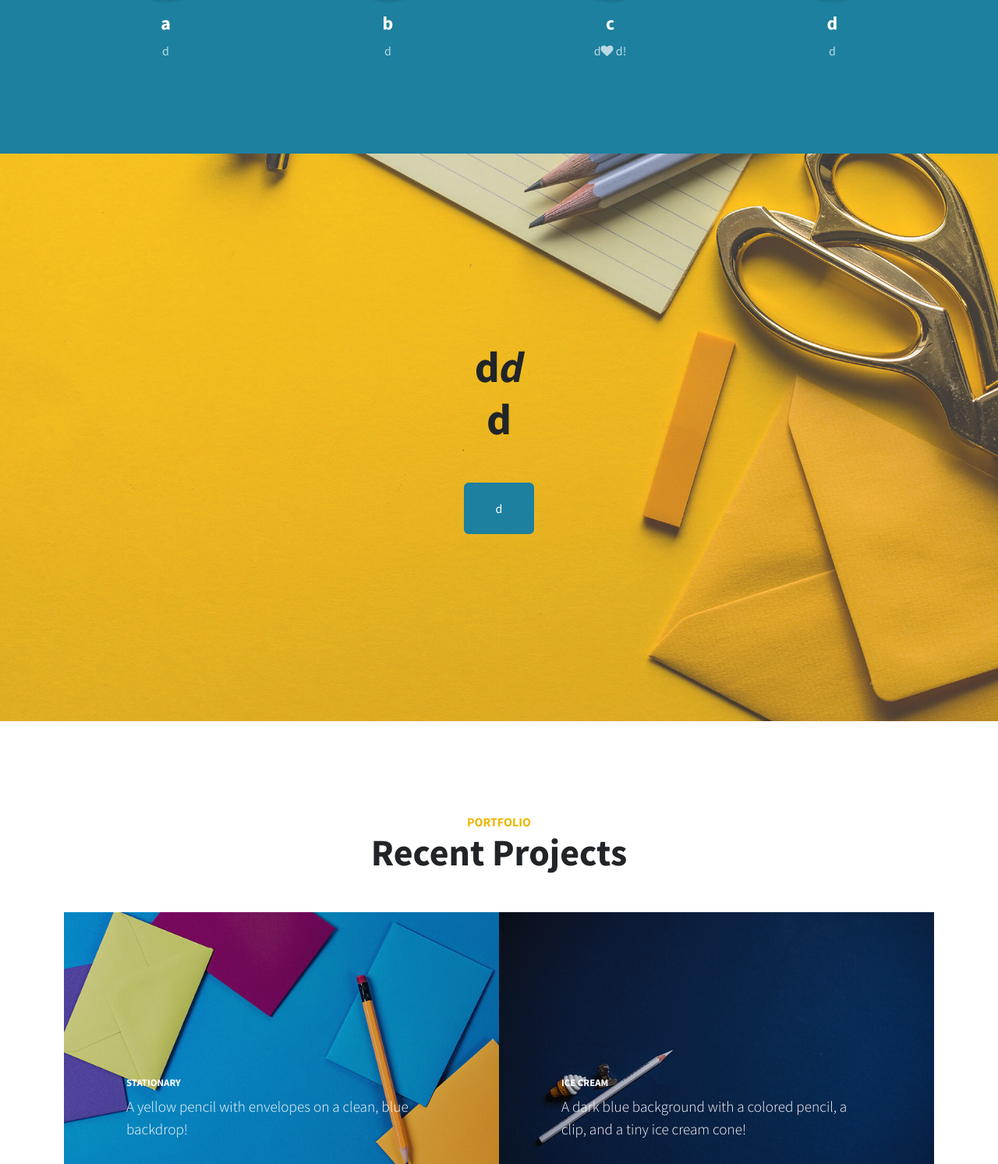
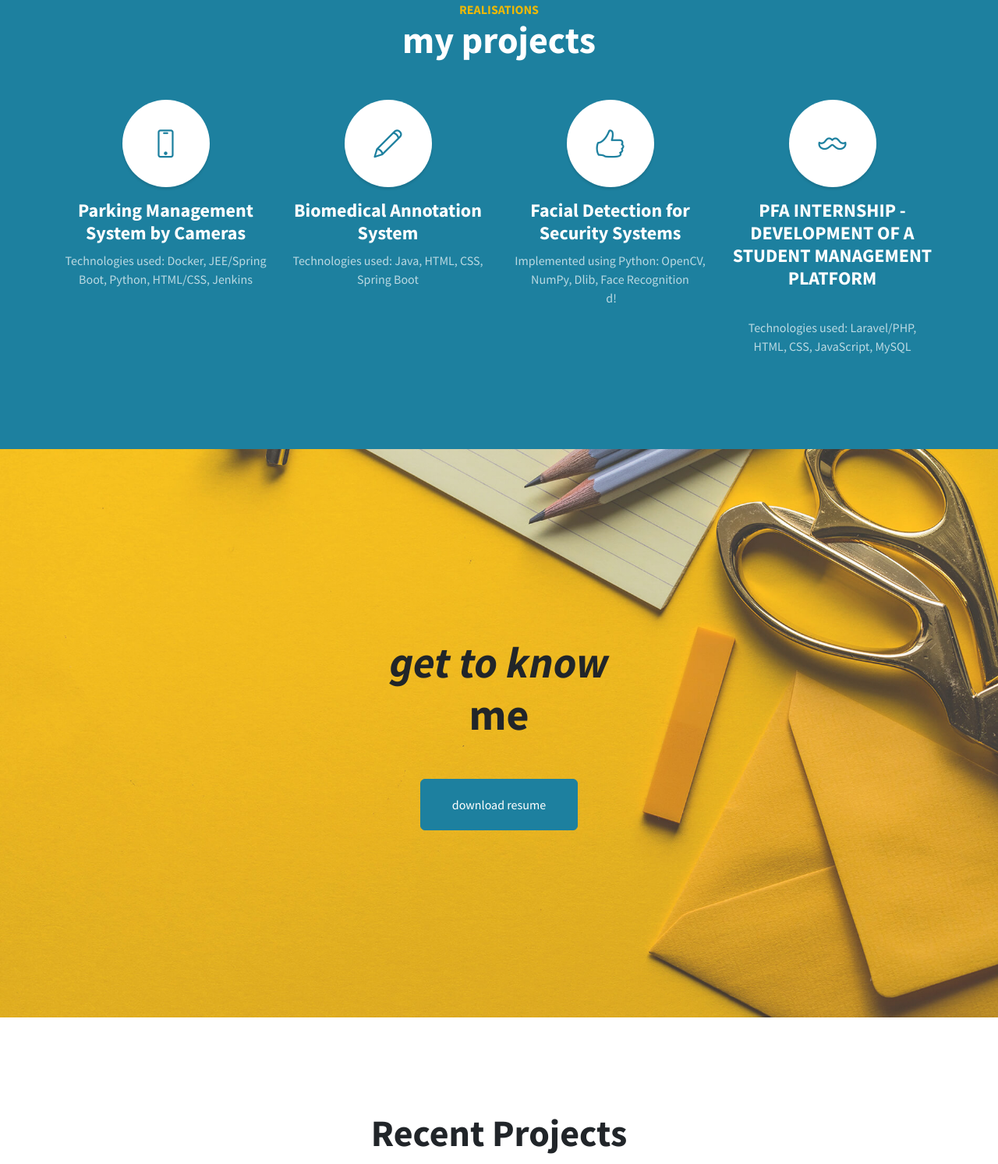
Before and after one commit to HachimHassani/HachimHassani.github.io, a plain HTML site: page index.html in a window 1280 px wide. Shown: the part 1587-3080 px from the top of the page at 78% size. Drawn offline with Linux system fonts and the light colour scheme.

Commit message:
hdhdhhdh

```diff
--- a/index.html
+++ b/index.html
@@ -38,7 +38,7 @@
             <div class="row">
                 <div class="col-lg-10 mx-auto">
                     <h2>About me</h2>
-                    <p class="lead mb-5"><span></span><a href="https://unsplash.com/"></a><span>!</span></p><a class="btn btn-dark btn-xl js-scroll-trigger" role="button" href="#services">learn more</a>
+                    <p class="lead mb-5"><span></span><a href="https://unsplash.com/"></a><span><br><br><span style="color: rgb(0, 0, 0); background-color: transparent;">My name is Hachim Hassani Lahsinui, and I am a software engineering student with a passion for web development, database administration, and mobile app creation. I have experience working on projects such as a parking management system, facial recognition technology, and a mobile game. I am transparent, efficient, and logical, with strong organizational skills and the ability to work well in a team. I value authenticity, commitment, and logical reasoning in all aspects of my work.</span><br><br><br></span></p><a class="btn btn-dark btn-xl js-scroll-trigger" role="button" href="#services">learn more</a>
                 </div>
             </div>
         </div>
@@ -46,82 +46,76 @@
     <section id="services" class="content-section bg-primary text-white text-center">
         <div class="container">
             <div class="content-section-heading">
-                <h3 class="text-secondary mb-0">Services</h3>
+                <h3 class="text-secondary mb-0">Realisations</h3>
                 <h2 class="mb-5">my projects</h2>
             </div>
             <div class="row">
                 <div class="col-md-6 col-lg-3 mb-5 mb-lg-0"><span class="mx-auto service-icon rounded-circle mb-3"><i class="icon-screen-smartphone"></i></span>
-                    <h4><strong>a</strong></h4>
-                    <p class="mb-0 text-faded">d</p>
+                    <h4><strong><strong>Parking Management System by Cameras</strong></strong></h4>
+                    <p class="mb-0 text-faded">Technologies used: Docker, JEE/Spring Boot, Python, HTML/CSS, Jenkins</p>
                 </div>
                 <div class="col-md-6 col-lg-3 mb-5 mb-lg-0"><span class="mx-auto service-icon rounded-circle mb-3"><i class="icon-pencil"></i></span>
-                    <h4><strong>b</strong></h4>
-                    <p class="mb-0 text-faded">d</p>
+                    <h4><strong><strong>Biomedical Annotation System</strong></strong></h4>
+                    <p class="mb-0 text-faded">Technologies used: Java, HTML, CSS, Spring Boot</p>
                 </div>
                 <div class="col-md-6 col-lg-3 mb-5 mb-lg-0"><span class="mx-auto service-icon rounded-circle mb-3"><i class="icon-like"></i></span>
-                    <h4><strong>c</strong></h4>
-                    <p class="mb-0 text-faded"><span>d</span><i class="fa fa-heart"></i><span>&nbsp;d!</span></p>
+                    <h4><strong><strong>Facial Detection for Security Systems</strong></strong></h4>
+                    <p class="mb-0 text-faded"><span></span><span style="background-color: rgba(var(--bs-primary-rgb), var(--bs-bg-opacity)) ;">Implemented using Python: OpenCV, NumPy, Dlib, Face Recognition</span><br><span>&nbsp;d!</span></p>
                 </div>
                 <div class="col-md-6 col-lg-3 mb-5 mb-lg-0"><span class="mx-auto service-icon rounded-circle mb-3"><i class="icon-mustache"></i></span>
-                    <h4><strong>d</strong></h4>
-                    <p class="mb-0 text-faded">d</p>
+                    <h4><strong><strong><span style="background-color: rgba(29, 128, 159, 0.9);">PFA INTERNSHIP - DEVELOPMENT OF A STUDENT MANAGEMENT PLATFORM</span></strong><br><br></strong></h4>
+                    <p class="mb-0 text-faded">Technologies used: Laravel/PHP, HTML, CSS, JavaScript, MySQL</p>
                 </div>
             </div>
         </div>
     </section>
     <section class="callout" style="background: linear-gradient(90deg, rgba(255, 255, 255, 0.1) 0%, rgba(255, 255, 255, 0.1) 100%), url(&quot;assets/img/bg-callout.jpg&quot;);background-position: center center;background-repeat: no-repeat;background-size: cover;">
         <div class="container text-center">
-            <h2 class="mx-auto mb-5"><span>d</span><em>d</em><span><br>d</span></h2><a class="btn btn-primary btn-xl" role="button" href="#">d</a>
+            <h2 class="mx-auto mb-5"><span></span><em>get to know</em><span><br>me</span></h2><a class="btn btn-primary btn-xl" role="button" href="#">download resume</a>
         </div>
     </section>
     <section id="portfolio" class="content-section">
         <div class="container">
             <div class="content-section-heading text-center">
-                <h3 class="text-secondary mb-0">Portfolio</h3>
+                <h3 class="text-secondary mb-0"></h3>
                 <h2 class="mb-5">Recent Projects</h2>
             </div>
             <div class="row g-0">
                 <div class="col-lg-6"><a class="portfolio-item" href="#">
                         <div class="caption">
                             <div class="caption-content">
-                                <h2>Stationary</h2>
-                                <p class="mb-0">A yellow pencil with envelopes on a clean, blue backdrop!</p>
+                                <h2>PFA Internship - Development of a student management platform</h2>
+                                <p class="mb-0">Technologies used: Laravel/PHP, HTML, CSS, JavaScript, MySQL</p>
                             </div>
                         </div><img class="img-fluid" src="assets/img/portfolio-1.jpg">
                     </a></div>
                 <div class="col-lg-6"><a class="portfolio-item" href="#">
                         <div class="caption">
                             <div class="caption-content">
-                                <h2>Ice Cream</h2>
-                                <p class="mb-0">A dark blue background with a colored pencil, a clip, and a tiny ice cream cone!</p>
+                                <h2>Parking Management System by Cameras}{Academic Project</h2>
+                                <p class="mb-0">Technologies used: Docker, JEE/Spring Boot, Python, HTML/CSS, Jenkins</p>
                             </div>
                         </div><img class="img-fluid" src="assets/img/portfolio-2.jpg">
                     </a></div>
                 <div class="col-lg-6"><a class="portfolio-item" href="#">
                         <div class="caption">
                             <div class="caption-content">
-                                <h2>Strawberries</h2>
-                                <p class="mb-0">Strawberries are such a tasty snack, especially with a little sugar on top!</p>
+                                <h2>Biomedical Annotation Syste</h2>
+                                <p class="mb-0">Technologies used: Java, HTML, CSS, Spring Boot</p>
                             </div>
                         </div><img class="img-fluid" src="assets/img/portfolio-3.jpg">
                     </a></div>
                 <div class="col-lg-6"><a class="portfolio-item" href="#">
                         <div class="caption">
                             <div class="caption-content">
-                                <h2>Workspace</h2>
-                                <p class="mb-0">A yellow workspace with some scissors, pencils, and other objects.</p>
+                                <h2>Facial Detection for Security Systems</h2>
+                                <p class="mb-0">Implemented using Python: OpenCV, NumPy, Dlib, Face Recognition</p>
                             </div>
                         </div><img class="img-fluid" src="assets/img/portfolio-4.jpg">
                     </a></div>
             </div>
         </div>
     </section>
-    <section class="content-section bg-primary text-white">
-        <div class="container text-center">
-            <h2 class="mb-4">The buttons below are impossible to resist..</h2><a class="btn btn-light btn-xl me-4" role="button" href="#">Click Me!</a><a class="btn btn-dark btn-xl me-4" role="button" href="#">Look at Me</a>
-        </div>
-    </section>
-    <section id="contact" class="map"><iframe allowfullscreen="" frameborder="0" src="https://cdn.bootstrapstudio.io/placeholders/map.html" width="100%" height="400"></iframe></section>
     <footer class="footer text-center">
         <div class="container">
             <ul class="list-inline mb-5">
```
